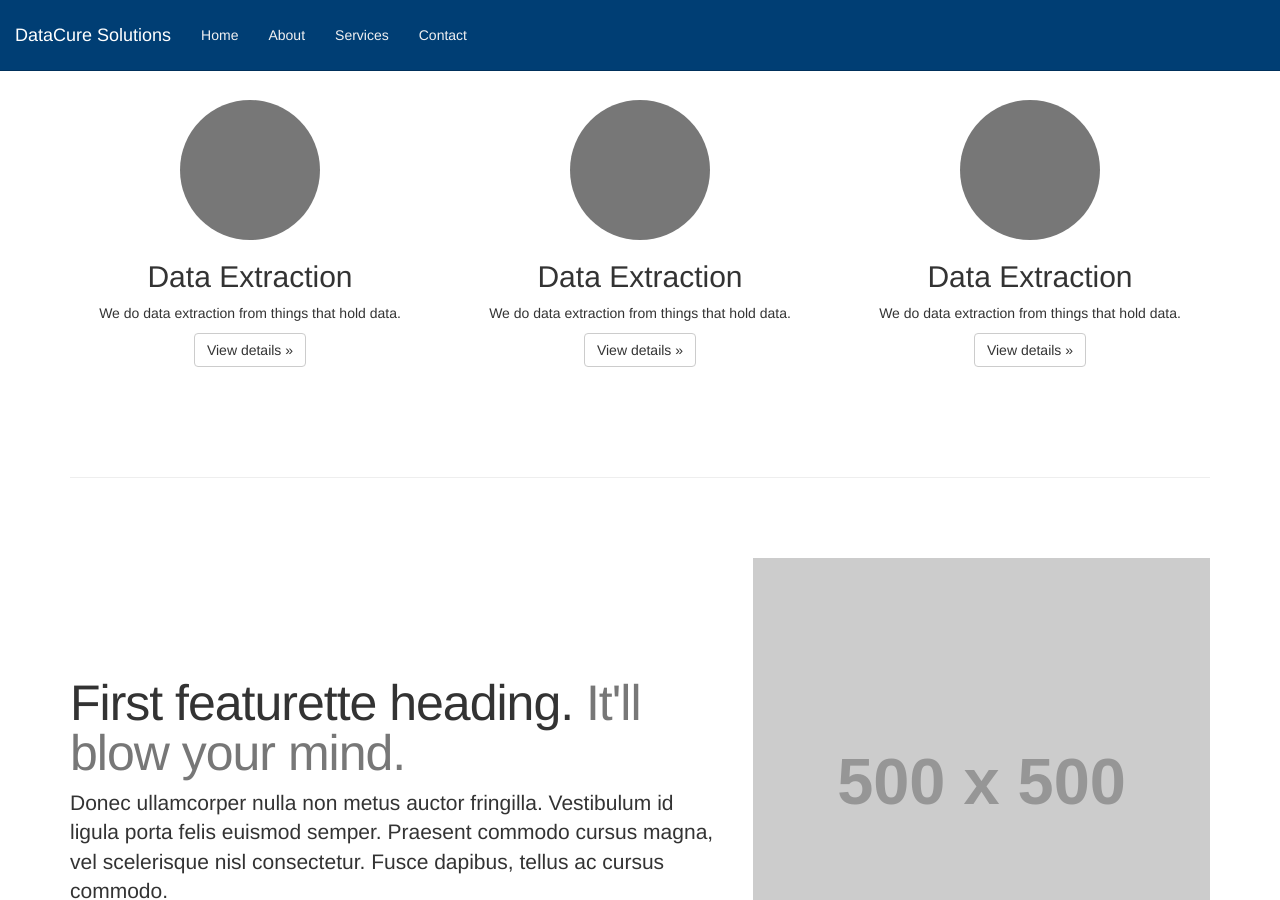
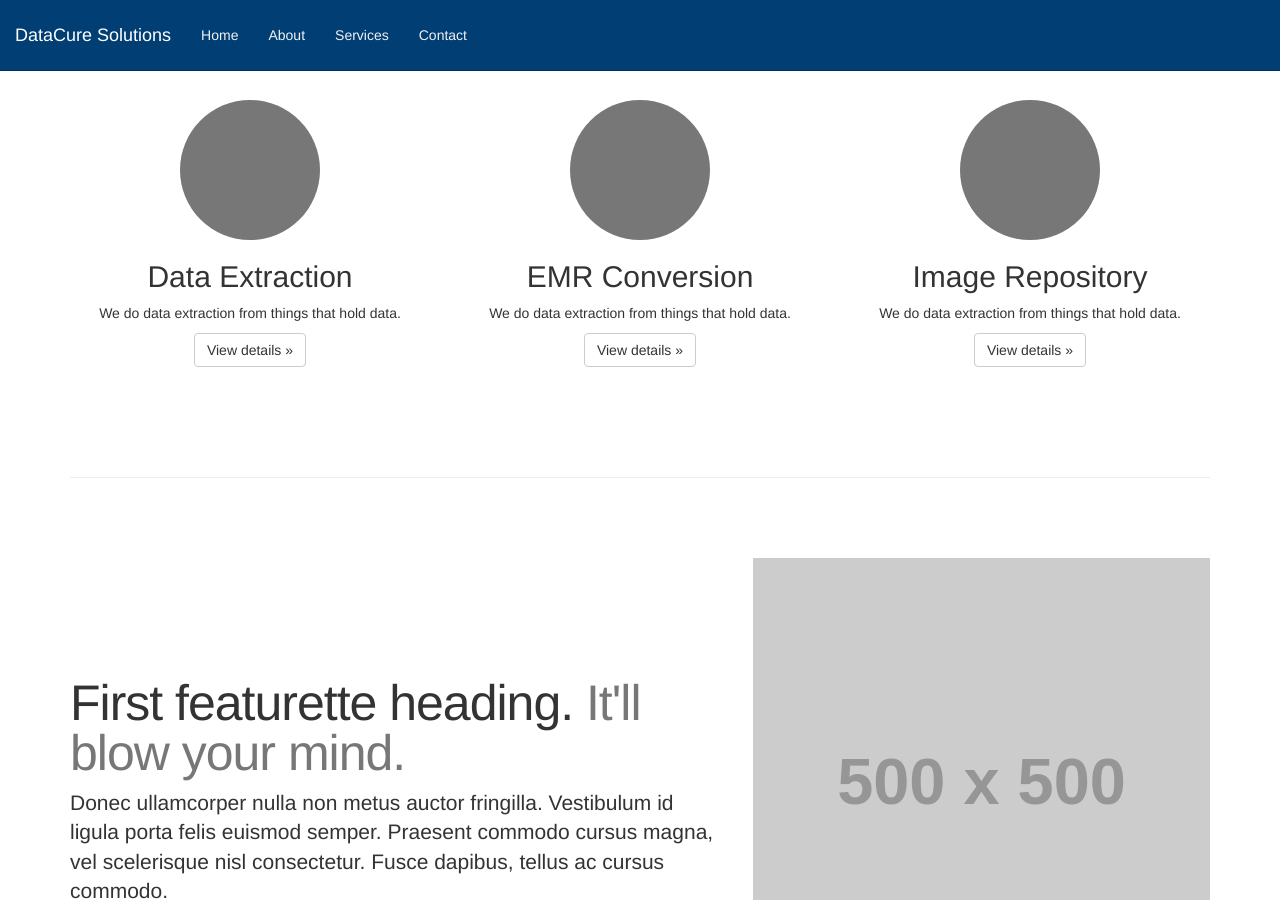
Before and after one commit to datacuresolutions/datacuresolutions.github.io, a Jekyll site: the page built from index.html, in a window 1280 px wide and 900 px high, scrolled down 460 px. Built offline with Jekyll 4.4.1, drawn with Linux system fonts in a browser that asks for light colours; nearby versions of some CDN libraries; library files that are not in the unit come from our copies.

Commit message:
service offerings

```diff
--- a/_includes/content/service_2_headline.html
+++ b/_includes/content/service_2_headline.html
@@ -1 +1 @@
-Data Extraction
+EMR Conversion
--- a/_includes/content/service_3_headline.html
+++ b/_includes/content/service_3_headline.html
@@ -1 +1 @@
-Data Extraction
+Image Repository
```
